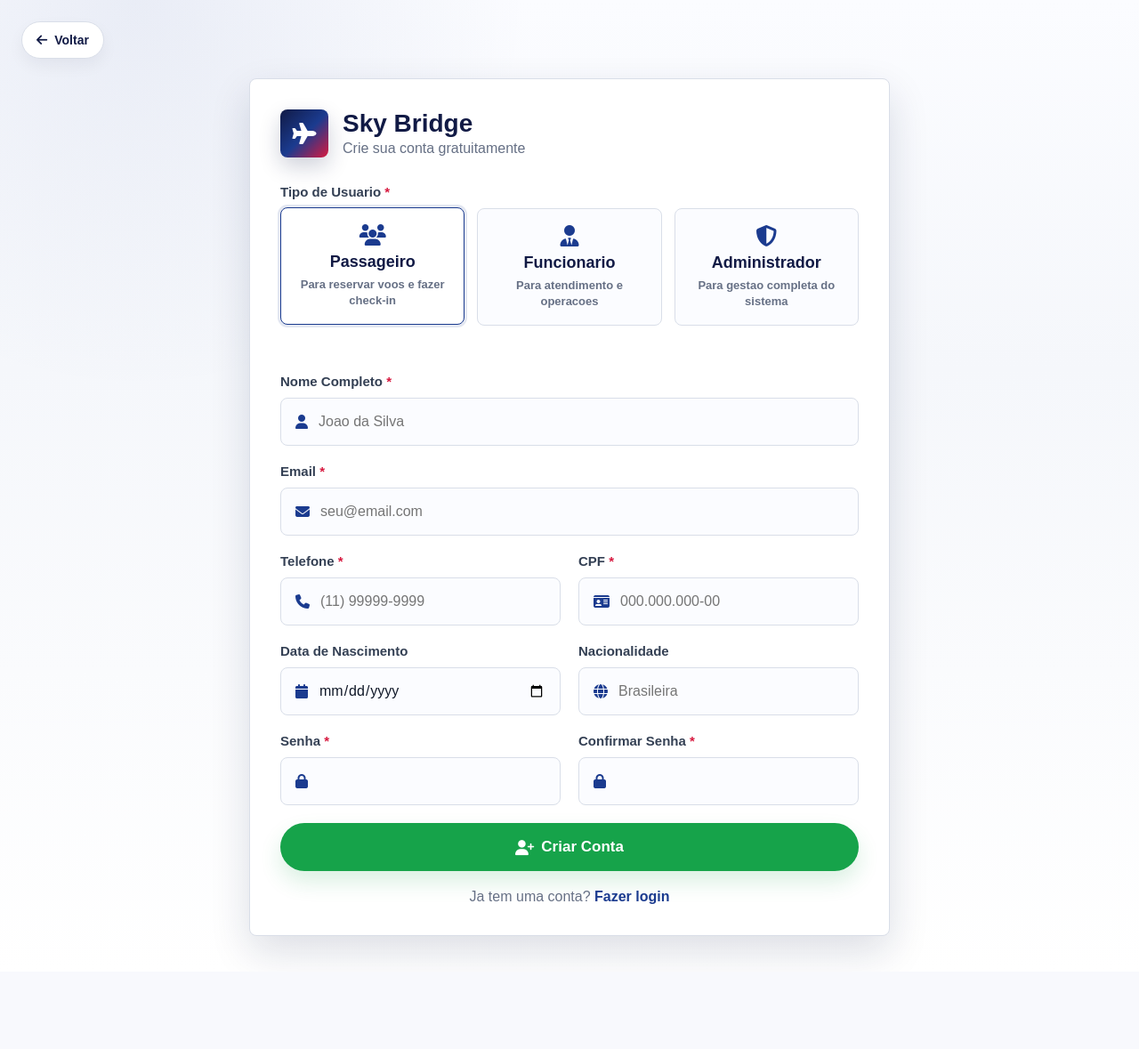
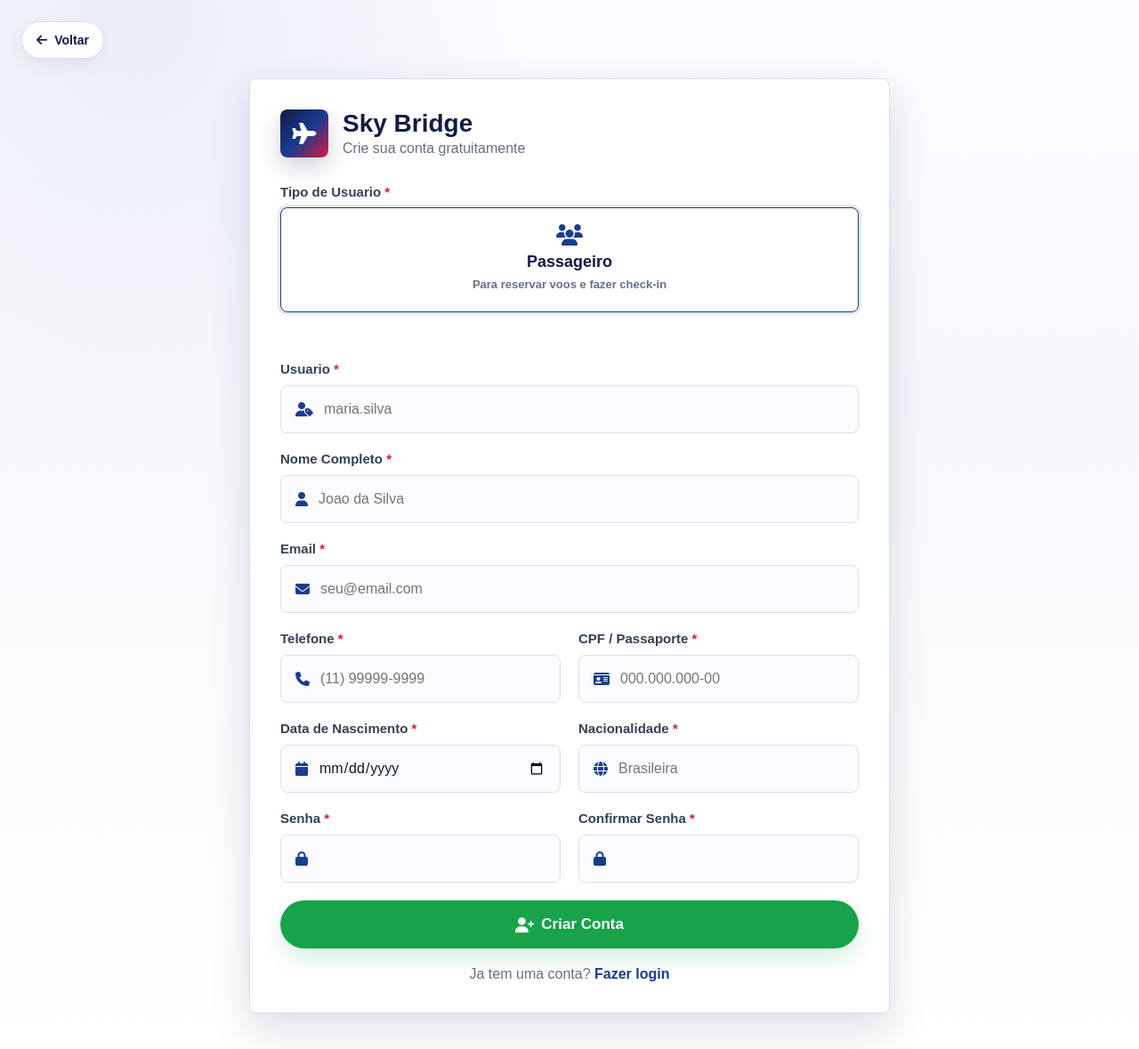
Before and after one commit to Guilhermefrv/projeto_aeroporto, a Django app: page /cadastro/ in a window 1280 px wide. Shown: the whole page at 89% size. Before the commit the page ends 1067 px from the top, so only its background shows below. Run offline with Django 5.2, Linux system fonts and the light colour scheme.

Commit message:
feat: implementar cadastro real de passageiros

```diff
--- /dev/null
+++ b/skybridgeapp/forms.py
@@ -0,0 +1,85 @@
+from django import forms
+from django.contrib.auth.forms import UserCreationForm
+from django.db import transaction
+
+from .models import Passageiro, UsuarioCustomizado
+
+
+class CadastroPassageiroForm(UserCreationForm):
+    nome = forms.CharField(
+        label='Nome completo',
+        max_length=100,
+        widget=forms.TextInput(attrs={
+            'autocomplete': 'name',
+            'placeholder': 'Joao da Silva',
+        }),
+    )
+    email = forms.EmailField(
+        label='Email',
+        widget=forms.EmailInput(attrs={
+            'autocomplete': 'email',
+            'placeholder': 'seu@email.com',
+        }),
+    )
+    cpf_passaporte = forms.CharField(
+        label='CPF / Passaporte',
+        max_length=20,
+        widget=forms.TextInput(attrs={'placeholder': '000.000.000-00'}),
+    )
+    data_nascimento = forms.DateField(
+        label='Data de nascimento',
+        widget=forms.DateInput(attrs={'type': 'date'}),
+    )
+    contato = forms.CharField(
+        label='Telefone / Contato',
+        max_length=100,
+        widget=forms.TextInput(attrs={
+            'autocomplete': 'tel',
+            'placeholder': '(11) 99999-9999',
+        }),
+    )
+    nacionalidade = forms.CharField(
+        label='Nacionalidade',
+        max_length=50,
+        widget=forms.TextInput(attrs={'placeholder': 'Brasileira'}),
+    )
+
+    class Meta(UserCreationForm.Meta):
+        model = UsuarioCustomizado
+        fields = (
+            'username',
+            'nome',
+            'email',
+            'cpf_passaporte',
+            'data_nascimento',
+            'contato',
+            'nacionalidade',
+            'password1',
+            'password2',
+        )
+
+    def clean_cpf_passaporte(self):
+        cpf_passaporte = self.cleaned_data['cpf_passaporte']
+        if Passageiro.objects.filter(cpf_passaporte=cpf_passaporte).exists():
+            raise forms.ValidationError('Ja existe um passageiro com este CPF/passaporte.')
+        return cpf_passaporte
+
+    def save(self, commit=True):
+        user = super().save(commit=False)
+        user.tipo = 'passageiro'
+        user.email = self.cleaned_data['email']
+        user.first_name = self.cleaned_data['nome']
+
+        if commit:
+            with transaction.atomic():
+                user.save()
+                Passageiro.objects.create(
+                    usuario=user,
+                    nome=self.cleaned_data['nome'],
+                    cpf_passaporte=self.cleaned_data['cpf_passaporte'],
+                    data_nascimento=self.cleaned_data['data_nascimento'],
+                    contato=self.cleaned_data['contato'],
+                    nacionalidade=self.cleaned_data['nacionalidade'],
+                )
+
+        return user
--- a/skybridgeapp/static/css/cadastro.css
+++ b/skybridgeapp/static/css/cadastro.css
@@ -108,7 +108,7 @@ label span {
 
 .account-types {
     display: grid;
-    grid-template-columns: repeat(3, 1fr);
+    grid-template-columns: minmax(0, 1fr);
     gap: 14px;
 }
 
@@ -162,6 +162,21 @@ label span {
 .signup-form {
     display: grid;
     gap: 20px;
+}
+
+.form-errors,
+.field-errors {
+    padding: 12px 14px;
+    border: 1px solid #fecaca;
+    border-radius: 8px;
+    background: #fef2f2;
+    color: #991b1b;
+    font-size: 14px;
+    line-height: 1.4;
+}
+
+.field-errors {
+    margin-top: 8px;
 }
 
 .form-row {
--- a/skybridgeapp/templates/cadastro.html
+++ b/skybridgeapp/templates/cadastro.html
@@ -32,103 +32,214 @@
             </div>
         </header>
 
-        <form class="signup-form" action="#" method="post" data-noop-form>
+        <form class="signup-form" action="{% url 'cadastro' %}" method="post">
             {% csrf_token %}
+
+            {% if form.non_field_errors %}
+                <div class="form-errors" role="alert">
+                    {% for error in form.non_field_errors %}
+                        <p>{{ error }}</p>
+                    {% endfor %}
+                </div>
+            {% endif %}
 
             <fieldset>
                 <legend>Tipo de Usuario <span aria-hidden="true">*</span></legend>
 
                 <div class="account-types" role="radiogroup" aria-label="Tipo de usuario">
                     <label class="type-card active">
-                        <input type="radio" name="tipo" value="passageiro" checked>
+                        <input type="radio" name="tipo" value="passageiro" checked readonly>
                         <i class="fa-solid fa-users" aria-hidden="true"></i>
                         <strong>Passageiro</strong>
                         <span>Para reservar voos e fazer check-in</span>
-                    </label>
-
-                    <label class="type-card">
-                        <input type="radio" name="tipo" value="funcionario">
-                        <i class="fa-solid fa-user-tie" aria-hidden="true"></i>
-                        <strong>Funcionario</strong>
-                        <span>Para atendimento e operacoes</span>
-                    </label>
-
-                    <label class="type-card">
-                        <input type="radio" name="tipo" value="administrador">
-                        <i class="fa-solid fa-shield-halved" aria-hidden="true"></i>
-                        <strong>Administrador</strong>
-                        <span>Para gestao completa do sistema</span>
                     </label>
                 </div>
             </fieldset>
 
             <div class="form-field full">
-                <label for="nome">Nome Completo <span aria-hidden="true">*</span></label>
+                <label for="id_username">Usuario <span aria-hidden="true">*</span></label>
                 <div class="input-group">
-                    <i class="fa-solid fa-user" aria-hidden="true"></i>
-                    <input id="nome" name="nome" type="text" placeholder="Joao da Silva" autocomplete="name" required>
+                    <i class="fa-solid fa-user-tag" aria-hidden="true"></i>
+                    <input id="id_username"
+                           name="username"
+                           type="text"
+                           placeholder="maria.silva"
+                           value="{{ form.username.value|default_if_none:'' }}"
+                           autocomplete="username"
+                           required>
                 </div>
+                {% if form.username.errors %}
+                    <div class="field-errors" role="alert">
+                        {% for error in form.username.errors %}
+                            <p>{{ error }}</p>
+                        {% endfor %}
+                    </div>
+                {% endif %}
             </div>
 
             <div class="form-field full">
-                <label for="email">Email <span aria-hidden="true">*</span></label>
+                <label for="id_nome">Nome Completo <span aria-hidden="true">*</span></label>
+                <div class="input-group">
+                    <i class="fa-solid fa-user" aria-hidden="true"></i>
+                    <input id="id_nome"
+                           name="nome"
+                           type="text"
+                           placeholder="Joao da Silva"
+                           value="{{ form.nome.value|default_if_none:'' }}"
+                           autocomplete="name"
+                           required>
+                </div>
+                {% if form.nome.errors %}
+                    <div class="field-errors" role="alert">
+                        {% for error in form.nome.errors %}
+                            <p>{{ error }}</p>
+                        {% endfor %}
+                    </div>
+                {% endif %}
+            </div>
+
+            <div class="form-field full">
+                <label for="id_email">Email <span aria-hidden="true">*</span></label>
                 <div class="input-group">
                     <i class="fa-solid fa-envelope" aria-hidden="true"></i>
-                    <input id="email" name="email" type="email" placeholder="seu@email.com" autocomplete="email" required>
+                    <input id="id_email"
+                           name="email"
+                           type="email"
+                           placeholder="seu@email.com"
+                           value="{{ form.email.value|default_if_none:'' }}"
+                           autocomplete="email"
+                           required>
+                </div>
+                {% if form.email.errors %}
+                    <div class="field-errors" role="alert">
+                        {% for error in form.email.errors %}
+                            <p>{{ error }}</p>
+                        {% endfor %}
+                    </div>
+                {% endif %}
+            </div>
+
+            <div class="form-row">
+                <div class="form-field">
+                    <label for="id_contato">Telefone <span aria-hidden="true">*</span></label>
+                    <div class="input-group">
+                        <i class="fa-solid fa-phone" aria-hidden="true"></i>
+                        <input id="id_contato"
+                               name="contato"
+                               type="tel"
+                               placeholder="(11) 99999-9999"
+                               value="{{ form.contato.value|default_if_none:'' }}"
+                               autocomplete="tel"
+                               required>
+                    </div>
+                    {% if form.contato.errors %}
+                        <div class="field-errors" role="alert">
+                            {% for error in form.contato.errors %}
+                                <p>{{ error }}</p>
+                            {% endfor %}
+                        </div>
+                    {% endif %}
+                </div>
+
+                <div class="form-field">
+                    <label for="id_cpf_passaporte">CPF / Passaporte <span aria-hidden="true">*</span></label>
+                    <div class="input-group">
+                        <i class="fa-solid fa-id-card" aria-hidden="true"></i>
+                        <input id="id_cpf_passaporte"
+                               name="cpf_passaporte"
+                               type="text"
+                               placeholder="000.000.000-00"
+                               value="{{ form.cpf_passaporte.value|default_if_none:'' }}"
+                               required>
+                    </div>
+                    {% if form.cpf_passaporte.errors %}
+                        <div class="field-errors" role="alert">
+                            {% for error in form.cpf_passaporte.errors %}
+                                <p>{{ error }}</p>
+                            {% endfor %}
+                        </div>
+                    {% endif %}
                 </div>
             </div>
 
             <div class="form-row">
                 <div class="form-field">
-                    <label for="telefone">Telefone <span aria-hidden="true">*</span></label>
+                    <label for="id_data_nascimento">Data de Nascimento <span aria-hidden="true">*</span></label>
                     <div class="input-group">
-                        <i class="fa-solid fa-phone" aria-hidden="true"></i>
-                        <input id="telefone" name="telefone" type="tel" placeholder="(11) 99999-9999" autocomplete="tel" required>
+                        <i class="fa-solid fa-calendar" aria-hidden="true"></i>
+                        <input id="id_data_nascimento"
+                               name="data_nascimento"
+                               type="date"
+                               value="{{ form.data_nascimento.value|default_if_none:'' }}"
+                               required>
                     </div>
+                    {% if form.data_nascimento.errors %}
+                        <div class="field-errors" role="alert">
+                            {% for error in form.data_nascimento.errors %}
+                                <p>{{ error }}</p>
+                            {% endfor %}
+                        </div>
+                    {% endif %}
                 </div>
 
                 <div class="form-field">
-                    <label for="cpf">CPF <span aria-hidden="true">*</span></label>
+                    <label for="id_nacionalidade">Nacionalidade <span aria-hidden="true">*</span></label>
                     <div class="input-group">
-                        <i class="fa-solid fa-id-card" aria-hidden="true"></i>
-                        <input id="cpf" name="cpf" type="text" placeholder="000.000.000-00" required>
+                        <i class="fa-solid fa-globe" aria-hidden="true"></i>
+                        <input id="id_nacionalidade"
+                               name="nacionalidade"
+                               type="text"
+                               placeholder="Brasileira"
+                               value="{{ form.nacionalidade.value|default_if_none:'' }}"
+                               required>
                     </div>
+                    {% if form.nacionalidade.errors %}
+                        <div class="field-errors" role="alert">
+                            {% for error in form.nacionalidade.errors %}
+                                <p>{{ error }}</p>
+                            {% endfor %}
+                        </div>
+                    {% endif %}
                 </div>
             </div>
 
             <div class="form-row">
                 <div class="form-field">
-                    <label for="data_nascimento">Data de Nascimento</label>
+                    <label for="id_password1">Senha <span aria-hidden="true">*</span></label>
                     <div class="input-group">
-                        <i class="fa-solid fa-calendar" aria-hidden="true"></i>
-                        <input id="data_nascimento" name="data_nascimento" type="date">
+                        <i class="fa-solid fa-lock" aria-hidden="true"></i>
+                        <input id="id_password1"
+                               name="password1"
+                               type="password"
+                               autocomplete="new-password"
+                               required>
                     </div>
+                    {% if form.password1.errors %}
+                        <div class="field-errors" role="alert">
+                            {% for error in form.password1.errors %}
+                                <p>{{ error }}</p>
+                            {% endfor %}
+                        </div>
+                    {% endif %}
                 </div>
 
                 <div class="form-field">
-                    <label for="nacionalidade">Nacionalidade</label>
-                    <div class="input-group">
-                        <i class="fa-solid fa-globe" aria-hidden="true"></i>
-                        <input id="nacionalidade" name="nacionalidade" type="text" placeholder="Brasileira">
-                    </div>
-                </div>
-            </div>
-
-            <div class="form-row">
-                <div class="form-field">
-                    <label for="senha">Senha <span aria-hidden="true">*</span></label>
+                    <label for="id_password2">Confirmar Senha <span aria-hidden="true">*</span></label>
                     <div class="input-group">
                         <i class="fa-solid fa-lock" aria-hidden="true"></i>
-                        <input id="senha" name="senha" type="password" autocomplete="new-password" required>
+                        <input id="id_password2"
+                               name="password2"
+                               type="password"
+                               autocomplete="new-password"
+                               required>
                     </div>
-                </div>
-
-                <div class="form-field">
-                    <label for="confirmar_senha">Confirmar Senha <span aria-hidden="true">*</span></label>
-                    <div class="input-group">
-                        <i class="fa-solid fa-lock" aria-hidden="true"></i>
-                        <input id="confirmar_senha" name="confirmar_senha" type="password" autocomplete="new-password" required>
-                    </div>
+                    {% if form.password2.errors %}
+                        <div class="field-errors" role="alert">
+                            {% for error in form.password2.errors %}
+                                <p>{{ error }}</p>
+                            {% endfor %}
+                        </div>
+                    {% endif %}
                 </div>
             </div>
 
@@ -144,13 +255,5 @@
         </form>
     </section>
 </main>
-
-<script>
-    document.querySelectorAll('[data-noop-form]').forEach((form) => {
-        form.addEventListener('submit', (event) => {
-            event.preventDefault();
-        });
-    });
-</script>
 </body>
 </html>
--- a/skybridgeapp/views.py
+++ b/skybridgeapp/views.py
@@ -1,7 +1,10 @@
 from django.contrib.auth.decorators import login_required
 from django.contrib.auth.views import LoginView, LogoutView
-from django.shortcuts import render
+from django.contrib import messages
+from django.shortcuts import redirect, render
 from django.urls import reverse_lazy
+
+from .forms import CadastroPassageiroForm
 
 
 LANDING_CONTEXT = {
@@ -152,7 +155,16 @@ def auth_home(request):
 
 
 def cadastro(request):
-    return render(request, 'cadastro.html')
+    if request.method == 'POST':
+        form = CadastroPassageiroForm(request.POST)
+        if form.is_valid():
+            form.save()
+            messages.success(request, 'Conta criada com sucesso. Faca login para continuar.')
+            return redirect('login')
+    else:
+        form = CadastroPassageiroForm()
+
+    return render(request, 'cadastro.html', {'form': form})
 
 
 @login_required
```
Also changed, not shown: skybridgeapp/static/css/login.css (+14 -0 lines), skybridgeapp/templates/login.html (+8 -0 lines), skybridgeapp/tests.py (+52 -0 lines).
